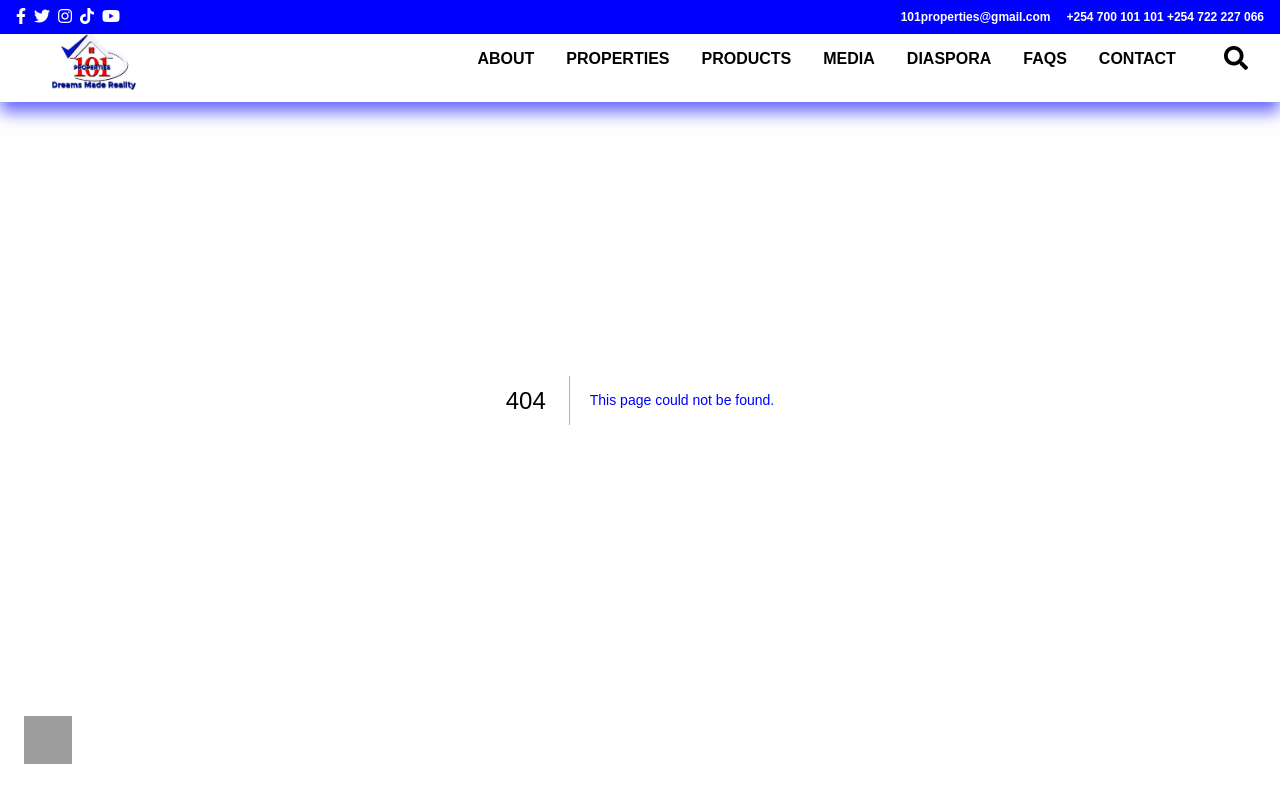
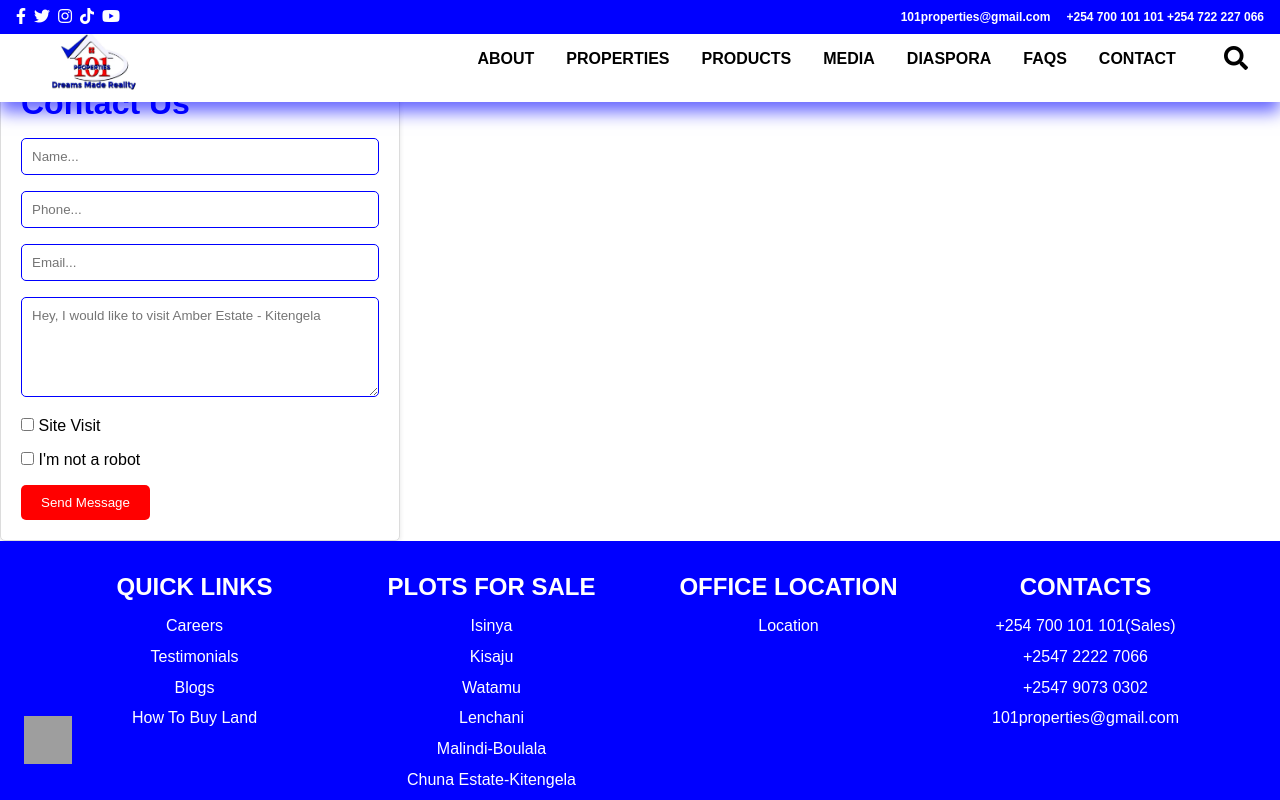
Before and after one commit to Dockins207/101P-NODE, a Next.js app: page /ContactForm in a window 1280 px wide. Before the commit this address had no page. Shown: the top 800 px of the page. Built offline with nearby package versions, Linux system fonts and the light colour scheme; grey boxes are pictures that could not be loaded.

Commit message:
check sold out

```diff
--- /dev/null
+++ b/pages/ContactForm.js
@@ -0,0 +1,81 @@
+import { useState } from 'react';
+import styles from './styles/ContactForm.module.css';
+
+const ContactForm = () => {
+  const [formData, setFormData] = useState({
+    name: '',
+    phone: '',
+    email: '',
+    message: '',
+    siteVisit: false,
+  });
+
+  const handleChange = (e) => {
+    const { name, value, type, checked } = e.target;
+    setFormData({
+      ...formData,
+      [name]: type === 'checkbox' ? checked : value,
+    });
+  };
+
+  const handleSubmit = (e) => {
+    e.preventDefault();
+    console.log('Form submitted:', formData); // Handle form submission
+  };
+
+  return (
+    <form onSubmit={handleSubmit} className={styles.contactForm}>
+      <h2>Contact Us</h2>
+      <input
+        type="text"
+        name="name"
+        placeholder="Name..."
+        value={formData.name}
+        onChange={handleChange}
+        className={styles.input}
+      />
+      <input
+        type="tel"
+        name="phone"
+        placeholder="Phone..."
+        value={formData.phone}
+        onChange={handleChange}
+        className={styles.input}
+      />
+      <input
+        type="email"
+        name="email"
+        placeholder="Email..."
+        value={formData.email}
+        onChange={handleChange}
+        className={styles.input}
+      />
+      <textarea
+        name="message"
+        placeholder="Hey, I would like to visit Amber Estate - Kitengela"
+        value={formData.message}
+        onChange={handleChange}
+        className={styles.textarea}
+      />
+      <div className={styles.checkboxGroup}>
+        <label>
+          <input
+            type="checkbox"
+            name="siteVisit"
+            checked={formData.siteVisit}
+            onChange={handleChange}
+          />{' '}
+          Site Visit
+        </label>
+      </div>
+      <div className={styles.recaptcha}>
+        <input type="checkbox" name="notARobot" /> I'm not a robot
+      </div>
+      <button type="submit" className={styles.submitButton}>
+        Send Message
+      </button>
+    </form>
+  );
+};
+
+export default ContactForm;
--- /dev/null
+++ b/pages/styles/ContactForm.module.css
@@ -0,0 +1,47 @@
+.contactForm {
+    background-color: #fff;
+    border: 1px solid #dcdcdc;
+    padding: 20px;
+    margin-top: 4rem;
+    border-radius: 5px;
+    box-shadow: 0 2px 5px rgba(0, 0, 0, 0.1);
+    max-width: 400px;
+  }
+
+  .contactForm h2 {
+    color: blue; /* Blue theme color */
+    margin-bottom: 1rem;
+  }
+
+  .input, .textarea {
+    width: 100%;
+    padding: 10px;
+    margin-bottom: 1rem;
+    border: 1px solid blue;
+    border-radius: 5px;
+  }
+
+  .textarea {
+    height: 100px;
+  }
+
+  .checkboxGroup {
+    margin-bottom: 1rem;
+  }
+
+  .recaptcha {
+    margin-bottom: 1rem;
+  }
+
+  .submitButton {
+    background-color: red;
+    color: #fff;
+    padding: 10px 20px;
+    border: none;
+    border-radius: 5px;
+    cursor: pointer;
+  }
+
+  .submitButton:hover {
+    background-color: #218838;
+  }
--- a/pages/styles/PropertyDetail.module.css
+++ b/pages/styles/PropertyDetail.module.css
@@ -2,6 +2,7 @@
 .container {
   margin: 0 auto;
   padding: 20px;
+  margin-top: 4rem;
 }
 
 /* Hero Section */
@@ -11,7 +12,7 @@
 }
 
 .heroImage {
-  width: 50%;
+  width: 80%;
   height: 60vh;
   object-fit: contain;
   border-radius: 10px;
@@ -27,8 +28,7 @@
 }
 
 .heroText h1 {
-  font-size: 3rem;
-  margin: 0;
+  font-size: clamp(1.8rem, 2.5vw, 3rem); /* Automatically scales font */
 }
 
 .price,
@@ -63,19 +63,48 @@
 
 .imageThumbnail:hover .image {
   transform: scale(1.05);
+  box-shadow: 0 4px 8px rgba(0, 0, 0, 0.1);
 }
 
 /* Description Section */
 .description {
-  margin-top: 30px;
+  margin-top: 1rem;
 }
 
 .heading {
   font-size: 1.8rem;
 }
 
+/* Map Section */
+.mapSection {
+  margin-top: 3rem;
+  width: 50%; /* Adjusts for smaller screens */
+}
+
+.mapSection h2 {
+  margin-bottom: 1rem;
+}
+
+/* Main Content Layout */
+.mainContent {
+  display: flex;
+  justify-content: space-between;
+}
+
+.leftSide {
+  flex: 3;
+  margin-right: 20px;
+}
+
+.rightSide {
+  flex: 1;
+  position: sticky;
+  top: 100px;
+}
+
+/* Additional Information Section */
 .detailedInformation {
-  margin-top: 20px;
+  margin-top: 2rem;
 }
 
 /* Media Queries for Responsiveness */
@@ -137,6 +166,29 @@
     width: 70px;
     height: 55px;
   }
+
+  .mainContent {
+    flex-direction: column; /* Stacks the content */
+  }
+
+  .leftSide {
+    margin-right: 0;
+    margin-bottom: 2rem;
+  }
+
+  .rightSide {
+    position: static; /* Removes sticky for small screens */
+  }
+
+  /* Contact Section (Right Side) now goes between additional info and map */
+  .contactAboveMap {
+    order: 1; /* Places the contact section after additional information */
+    margin-top: 2rem;
+  }
+
+  .mapSection {
+    margin-top: 1.5rem;
+  }
 }
 
 @media (max-width: 576px) {
@@ -157,4 +209,15 @@
     width: 60px;
     height: 50px;
   }
+
+  /* Ensure proper stacking of sections on small screens */
+  .mainContent {
+    flex-direction: column;
+  }
+
+  .rightSide {
+    position: static;
+    order: 1;
+    margin-top: 1rem;
+  }
 }
```
Also changed, not shown: pages/property/[slug].js (+24 -21 lines).
